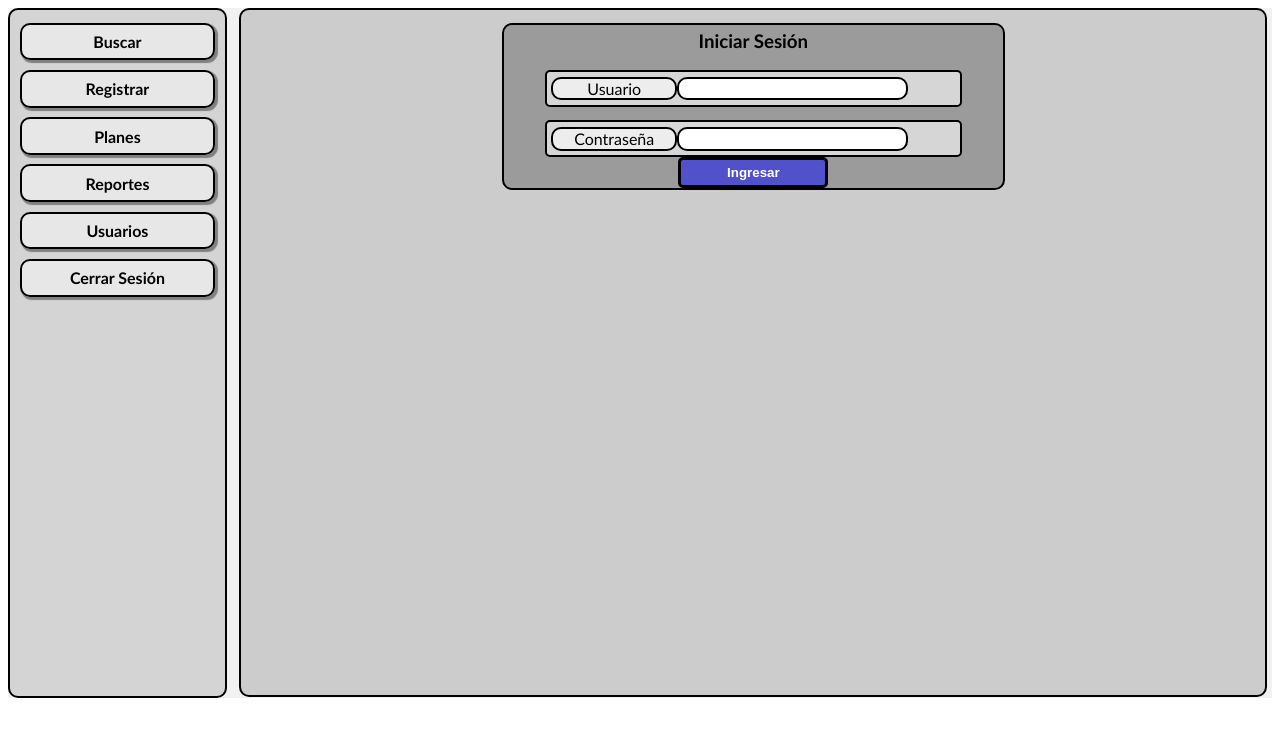
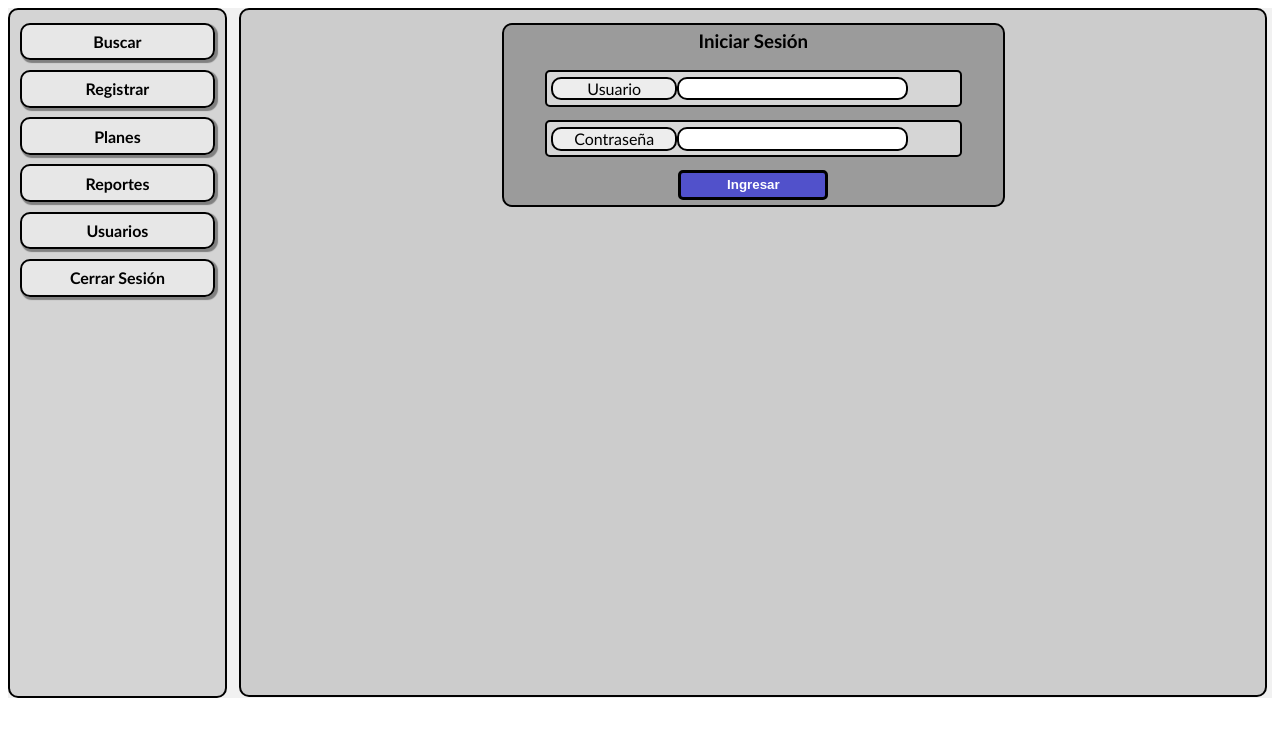
Before and after one commit to FeliBerrutti/velCRM, a Vue app: page / in a window 1280 px wide. Shown: the top 736 px of the page. Built offline with nearby package versions, Linux system fonts and the light colour scheme.

Commit message:
update media querys login view

```diff
--- a/src/views/Login.vue
+++ b/src/views/Login.vue
@@ -174,6 +174,36 @@
             }
         }
     }
+
+    @media(min-width: 961px) and (max-width: 1024px){
+        #loginContainer{
+            min-height: 180px;
+            max-height: 180px;
+            button{
+                margin-top: 5%;
+            }
+        }
+    }
+
+    @media(min-width: 1025px) and (max-width: 1328px){
+        #loginContainer{
+            min-height: 180px;
+            max-height: 200px;
+            button{
+                margin-top: 2.5%;
+            }
+        }
+    }
+
+    @media(min-width: 1329px){
+        #loginContainer{
+            min-height: 210px;
+            max-height: 210px;
+            button{
+                margin-top: 2%;
+            }
+        }
+    }
 </style>
 
 <script setup>
```
